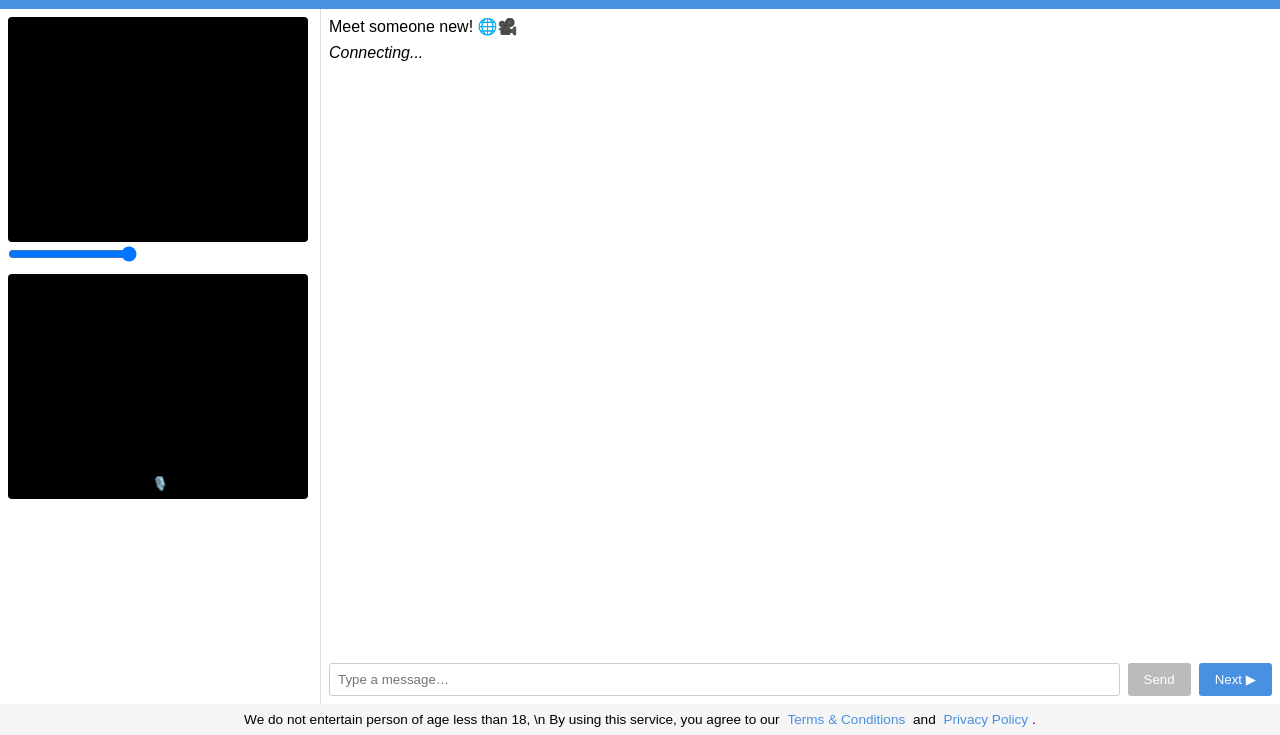
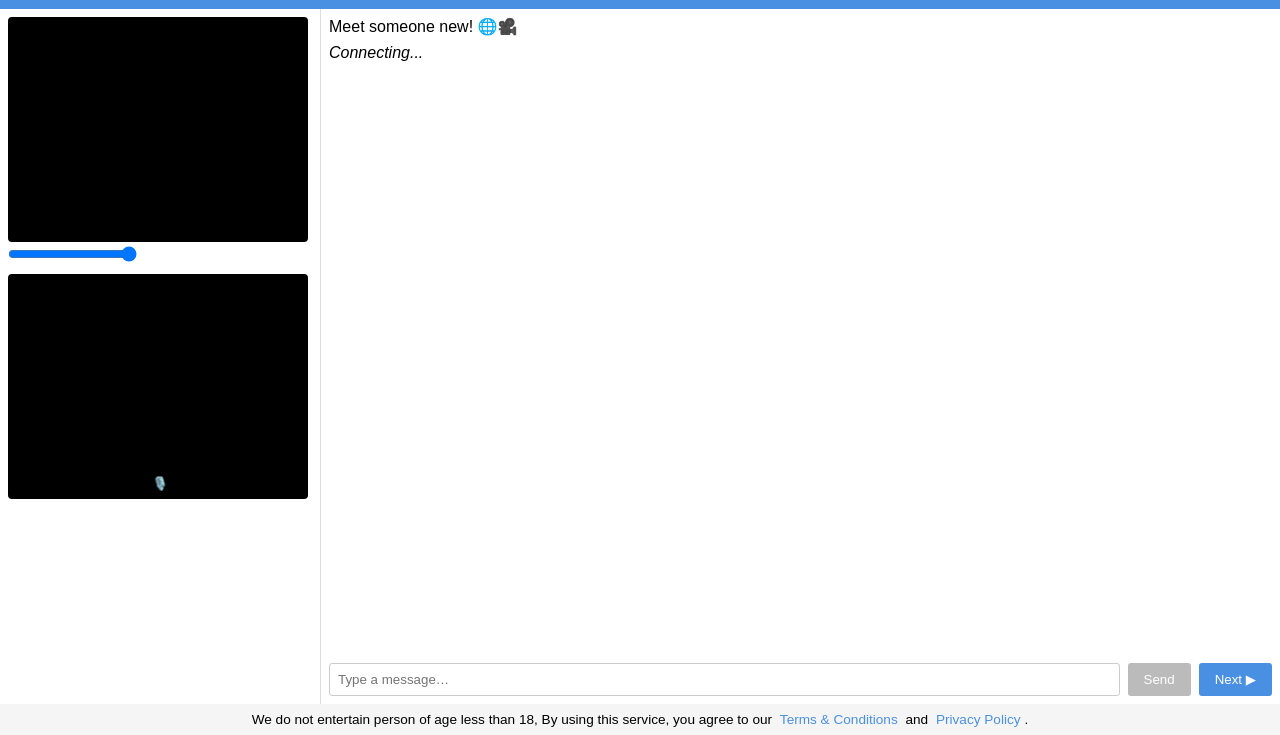
Before and after one commit to freeGeeks147/omegle-clone, a website: page public/index.html in a window 1280 px wide. Shown: the part 65-800 px from the top of the page. Drawn offline with nearby package versions, Linux system fonts and the light colour scheme; no server answers.

Commit message:
Update index.html

```diff
--- a/public/index.html
+++ b/public/index.html
@@ -43,7 +43,7 @@
   </div>
 
   <footer>
-    We do not entertain person of age less than 18, \n By using this service, you agree to our
+    We do not entertain person of age less than 18, By using this service, you agree to our
     <a href="/terms.html" target="_blank">Terms &amp; Conditions</a>
     and
     <a href="/privacy.html" target="_blank">Privacy Policy</a>.
```
